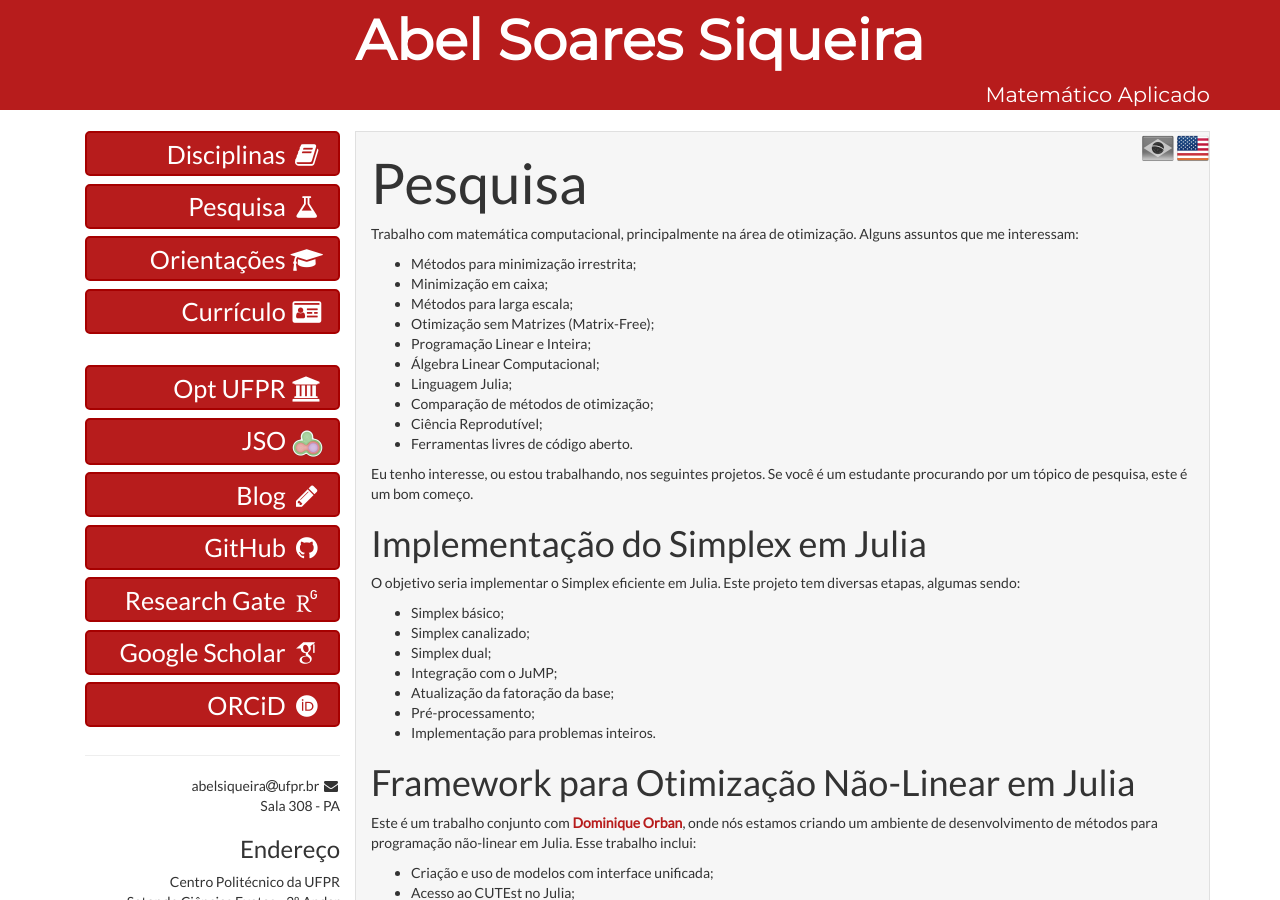
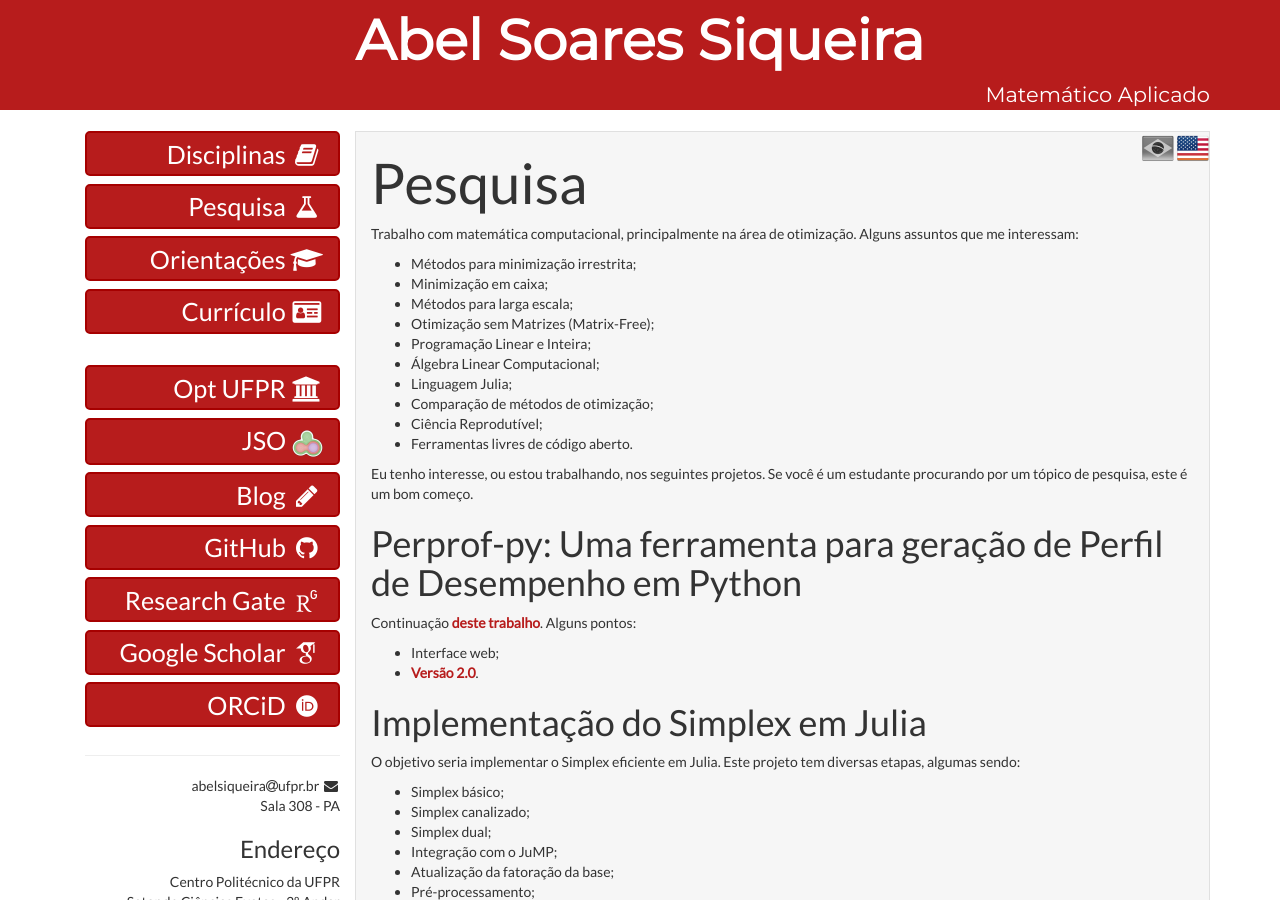
Before and after one commit to abelsiqueira/abelsiqueira.github.io-old, a Jekyll site: the page built from research.br.md, in a window 1280 px wide and 900 px high. Built offline with Jekyll 4.4.1, drawn with Linux system fonts in a browser that asks for light colours; some web fonts are replaced.

Commit message:
Add perprof-py to research

```diff
--- a/research.br.md
+++ b/research.br.md
@@ -24,6 +24,14 @@ Alguns assuntos que me interessam:
 Eu tenho interesse, ou estou trabalhando, nos seguintes projetos.
 Se você é um estudante procurando por um tópico de pesquisa, este é um bom
 começo.
+
+# Perprof-py: Uma ferramenta para geração de Perfil de Desempenho em Python
+
+Continuação [deste trabalho](http://dx.doi.org/10.5334/jors.81).
+Alguns pontos:
+
+- Interface web;
+- [Versão 2.0](https://github.com/ufpr-opt/perprof-py/issues).
 
 # Implementação do Simplex em Julia
 
```
Also changed, not shown: research.en.md (+8 -0 lines).
